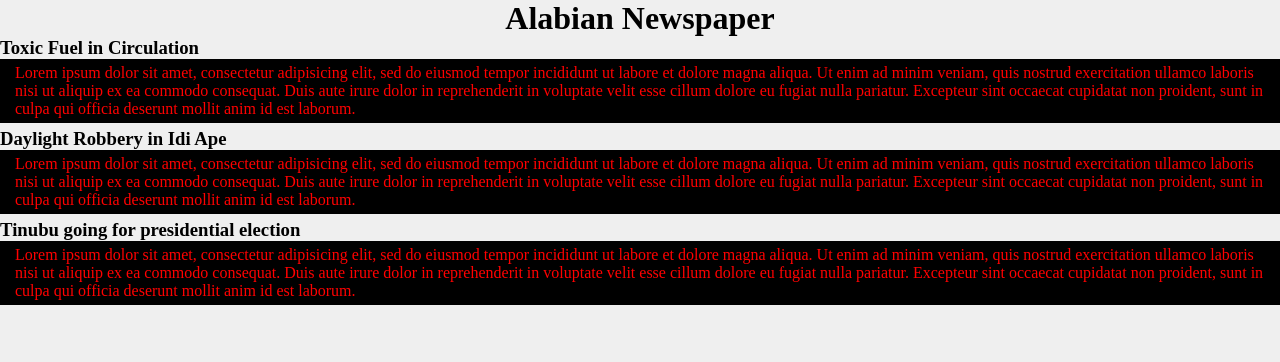
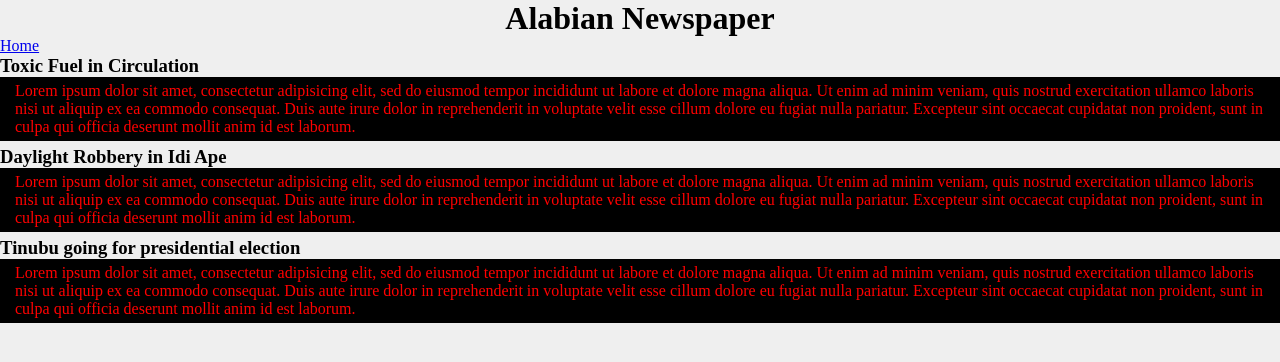
Before and after one commit to aalabi/class2201, a plain HTML site: page index.html in a window 1280 px wide. Drawn offline with Linux system fonts and the light colour scheme.

Commit message:
added menu

```diff
--- a/index.html
+++ b/index.html
@@ -5,6 +5,7 @@
 	</head>
 	<body>
 		<h1 style='text-align:center'>Alabian Newspaper</h1>
+		<div><a href="index.html" >Home</a></div>
 		<h3>Toxic Fuel in Circulation</h3>
 		<p>
 			Lorem ipsum dolor sit amet, consectetur adipisicing elit, sed do eiusmod
```
